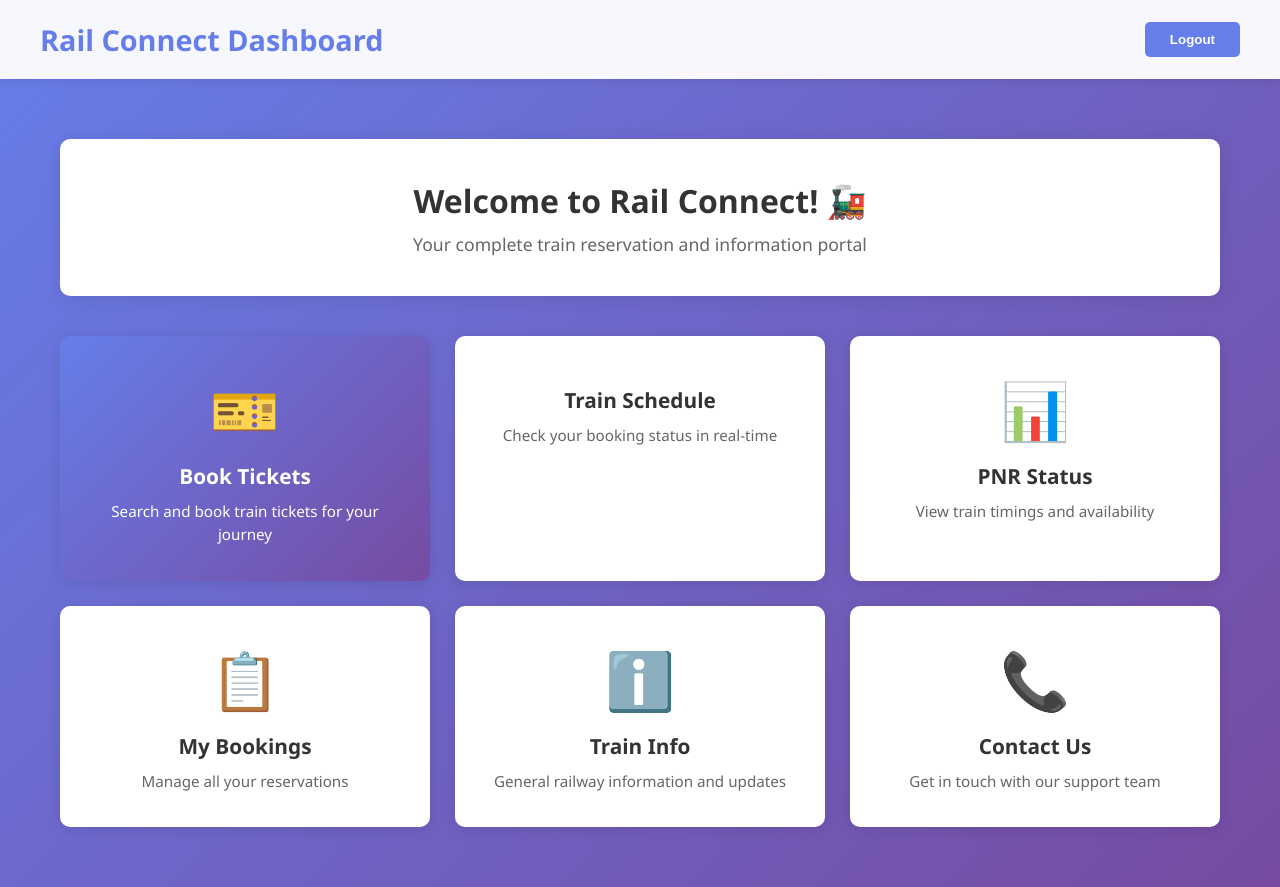
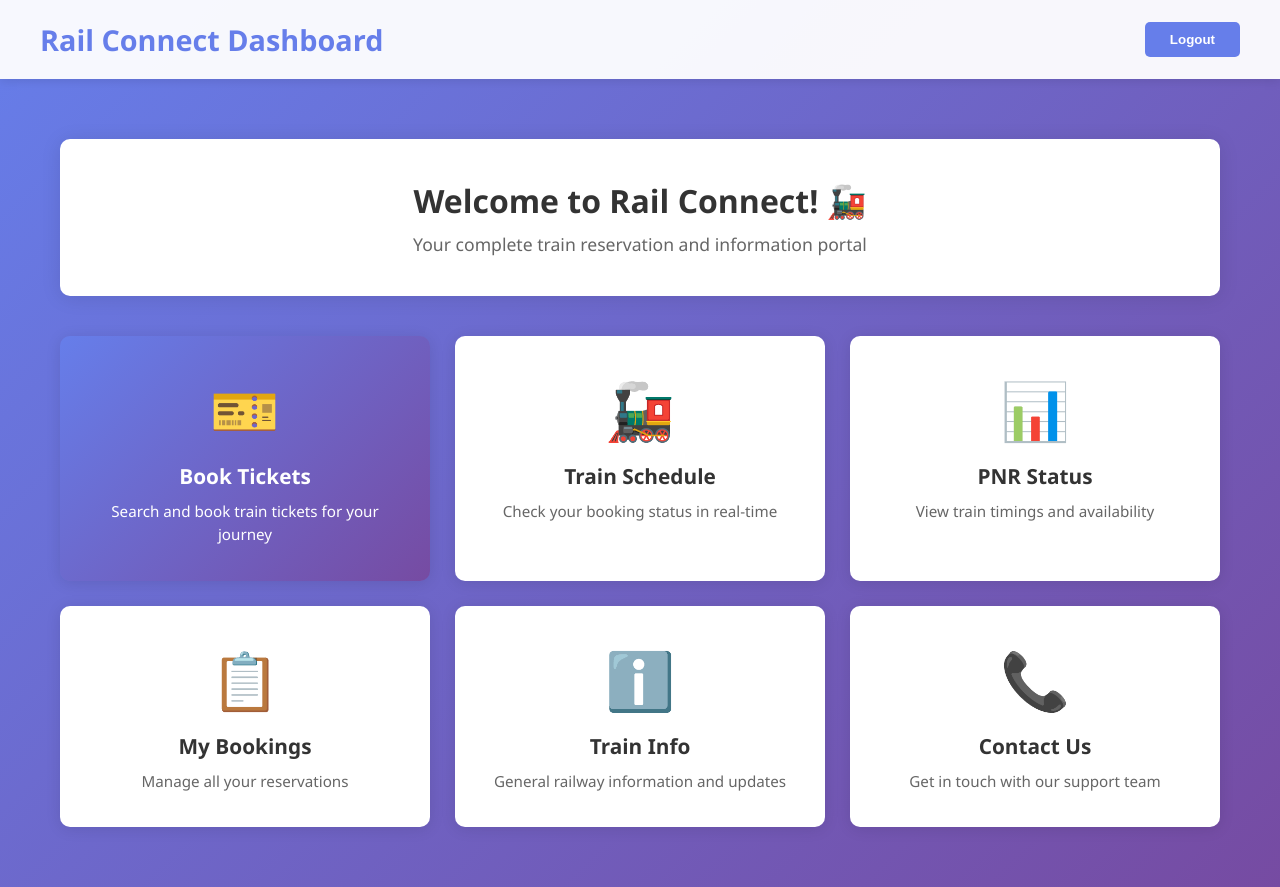
Before and after one commit to adityabora12145/Rail-Connect, a plain HTML site: page dashboard.html in a window 1280 px wide. Drawn offline with Linux system fonts and the light colour scheme.

Commit message:
Update dashboard.html

```diff
--- a/dashboard.html
+++ b/dashboard.html
@@ -144,7 +144,7 @@
             </a>
 
             <a href="pnrstatus.html" class="feature-box">
-                <div class="feature-icon"></div>
+                <div class="feature-icon">🚂</div>
                 <h3>Train Schedule</h3>
                 <p>Check your booking status in real-time</p>
             </a>
```
